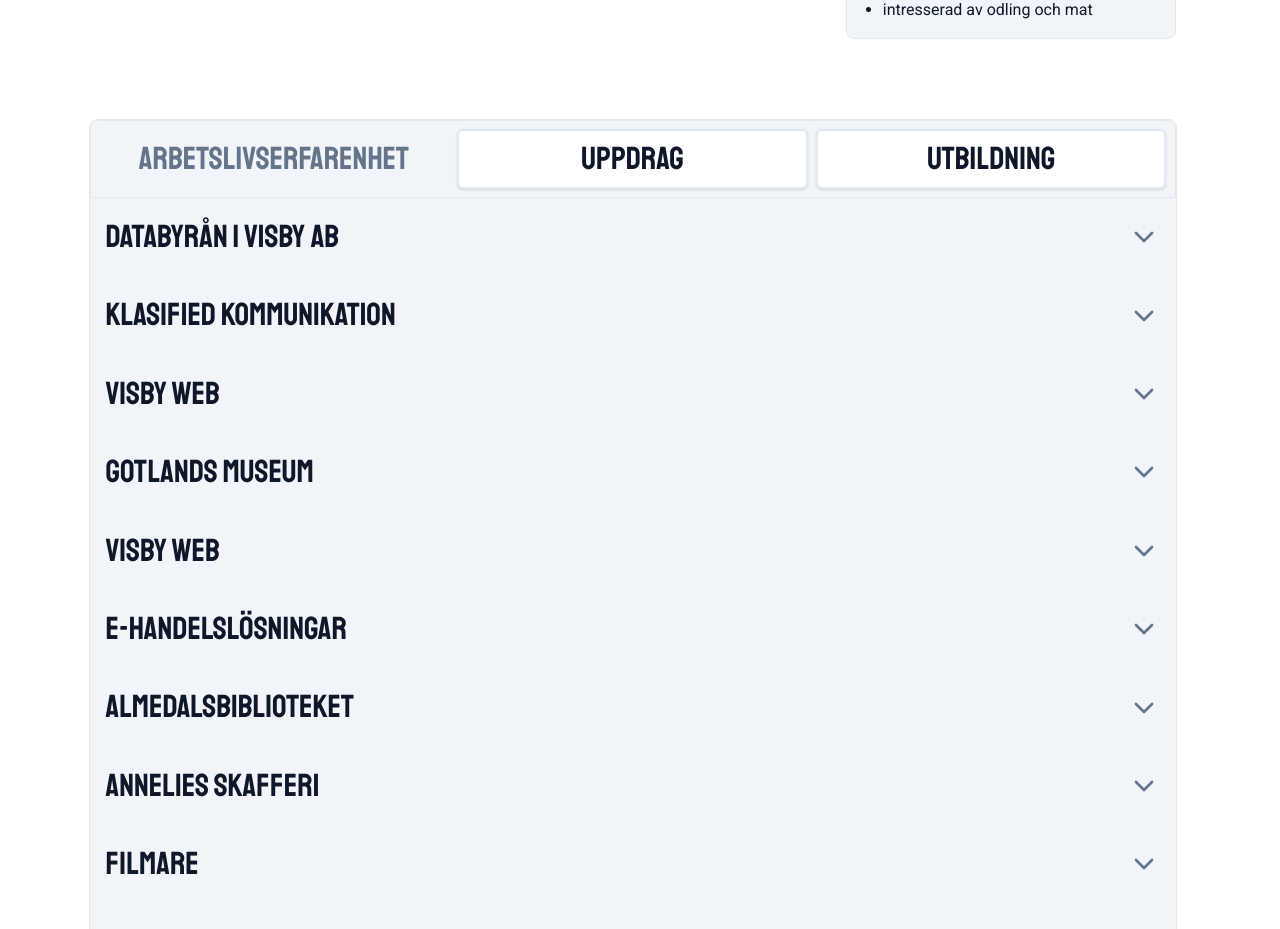
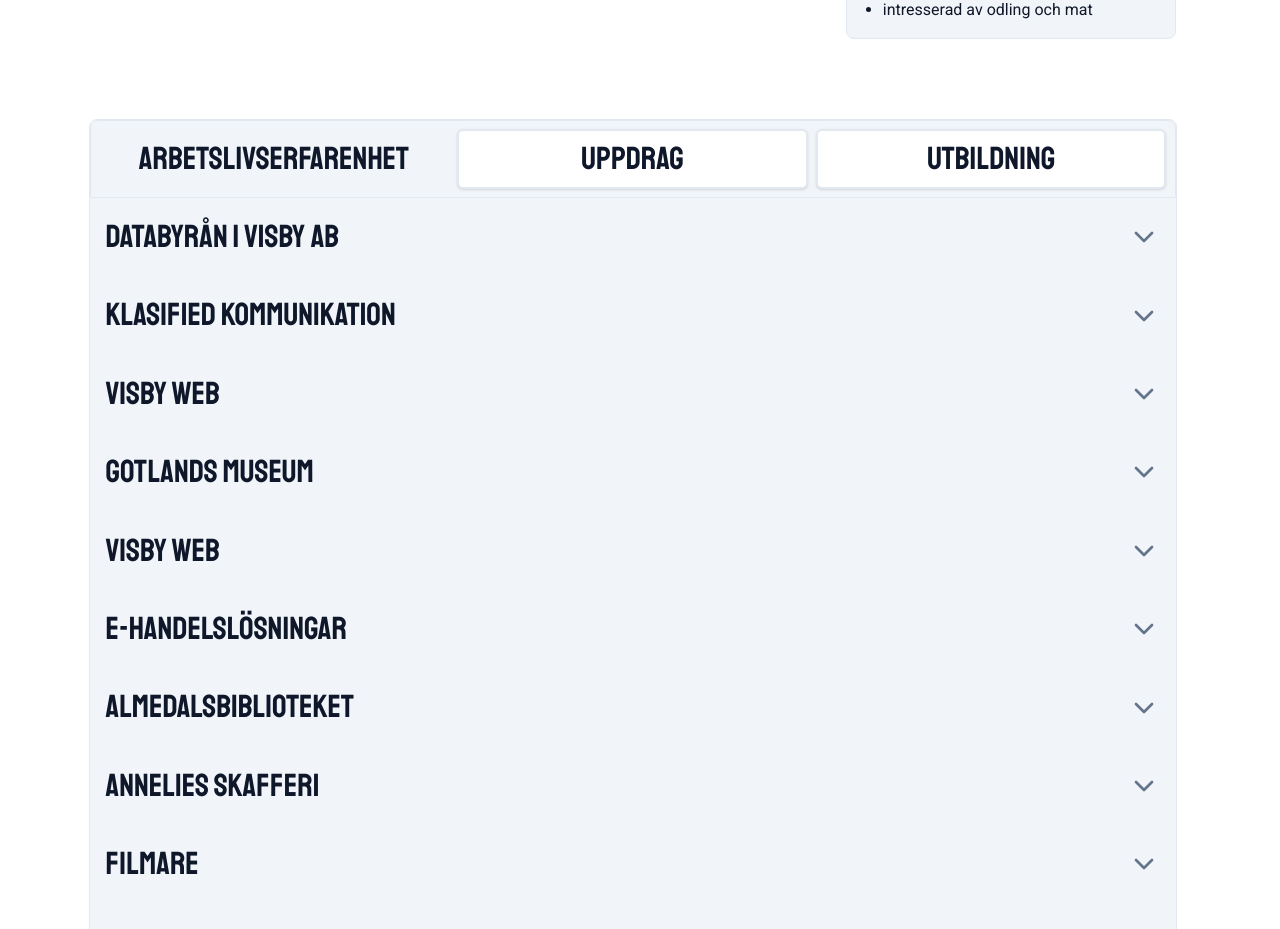
Before and after one commit to PerRosen63/portfolio-react, a React (Vite) app: page / in a window 1280 px wide. Shown: the part 780-1709 px from the top of the page. Built offline with nearby package versions, Linux system fonts and the light colour scheme.

Commit message:
💄 color active tab

```diff
--- a/src/components/PostsList.tsx
+++ b/src/components/PostsList.tsx
@@ -42,7 +42,7 @@
     <Tabs value={selectedtab} className="mb-40 border rounded-lg">
       <TabsList className="max-md:flex-col lg:grid w-full grid-cols-3">
         <TabsTrigger onClick={() => handleChange("2")} value="2">
-          <p>Arbetslivserfarenhet</p>
+          Arbetslivserfarenhet
         </TabsTrigger>
         <TabsTrigger onClick={() => handleChange("4")} value="4">
           Uppdrag
--- a/src/components/ui/tabs.tsx
+++ b/src/components/ui/tabs.tsx
@@ -27,7 +27,7 @@
   <TabsPrimitive.Trigger
     ref={ref}
     className={cn(
-      "inline-flex items-center justify-center whitespace-nowrap rounded-md px-3 py-1 ring-offset-background transition-all focus-visible:outline-none focus-visible:ring-2 focus-visible:ring-ring focus-visible:ring-offset-2 border-2 hover:border-white hover:border-2 disabled:pointer-events-none disabled:opacity-50 bg-background text-foreground shadow data-[state=active]:text-muted-foreground data-[state=active]:bg-transparent data-[state=active]:shadow-none text-clamp-h4 font-heading font-medium data-[state=active]:border-transparent data-[state=active]:cursor-default",
+      "inline-flex items-center justify-center whitespace-nowrap rounded-md px-3 py-1 ring-offset-background transition-all focus-visible:outline-none focus-visible:ring-2 focus-visible:ring-ring focus-visible:ring-offset-2 border-2 hover:border-white hover:border-2 disabled:pointer-events-none disabled:opacity-50 bg-background text-foreground shadow data-[state=active]:text-foreground data-[state=active]:bg-transparent data-[state=active]:shadow-none text-clamp-h4 font-heading font-medium data-[state=active]:border-transparent data-[state=active]:cursor-default",
       className
     )}
     {...props}
```
